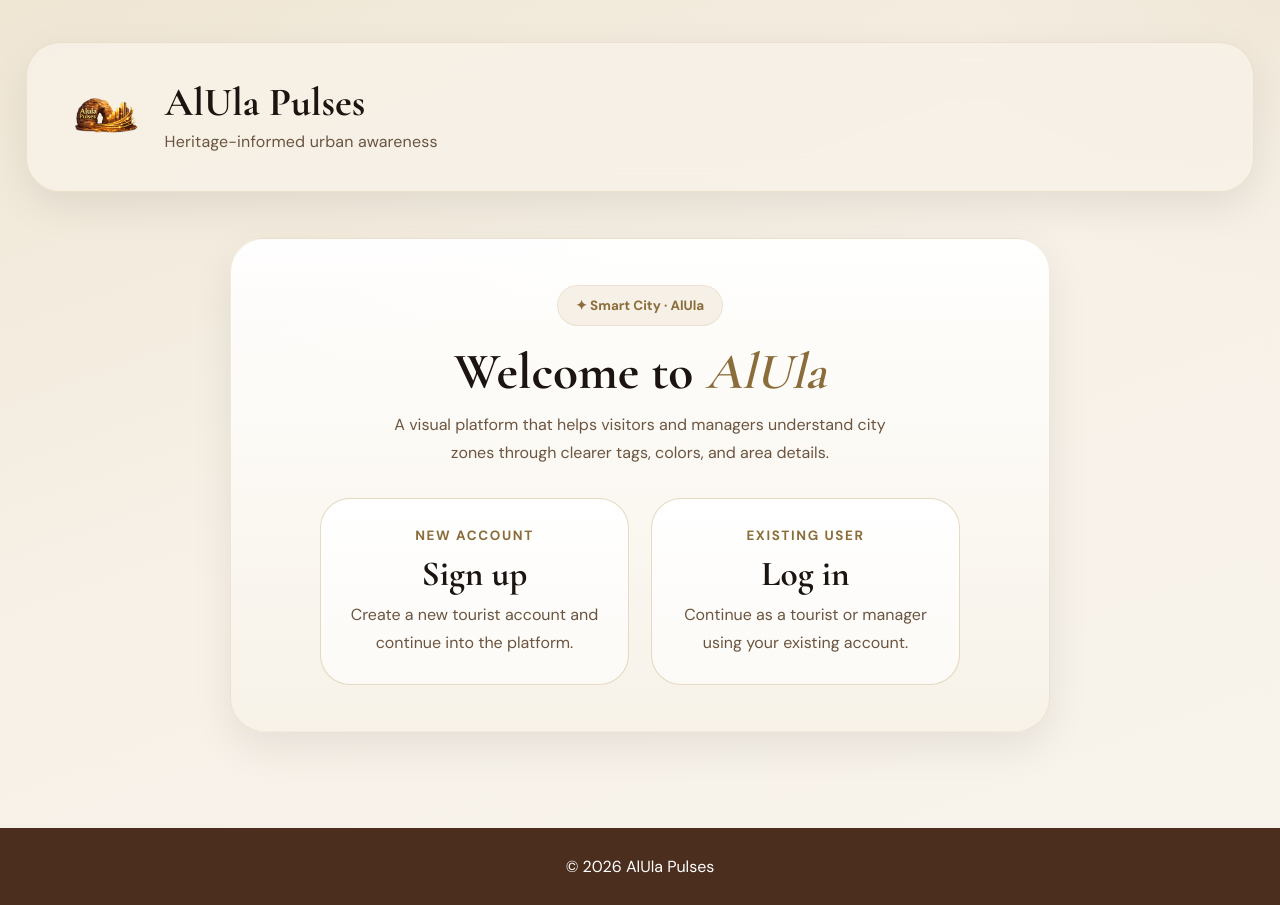
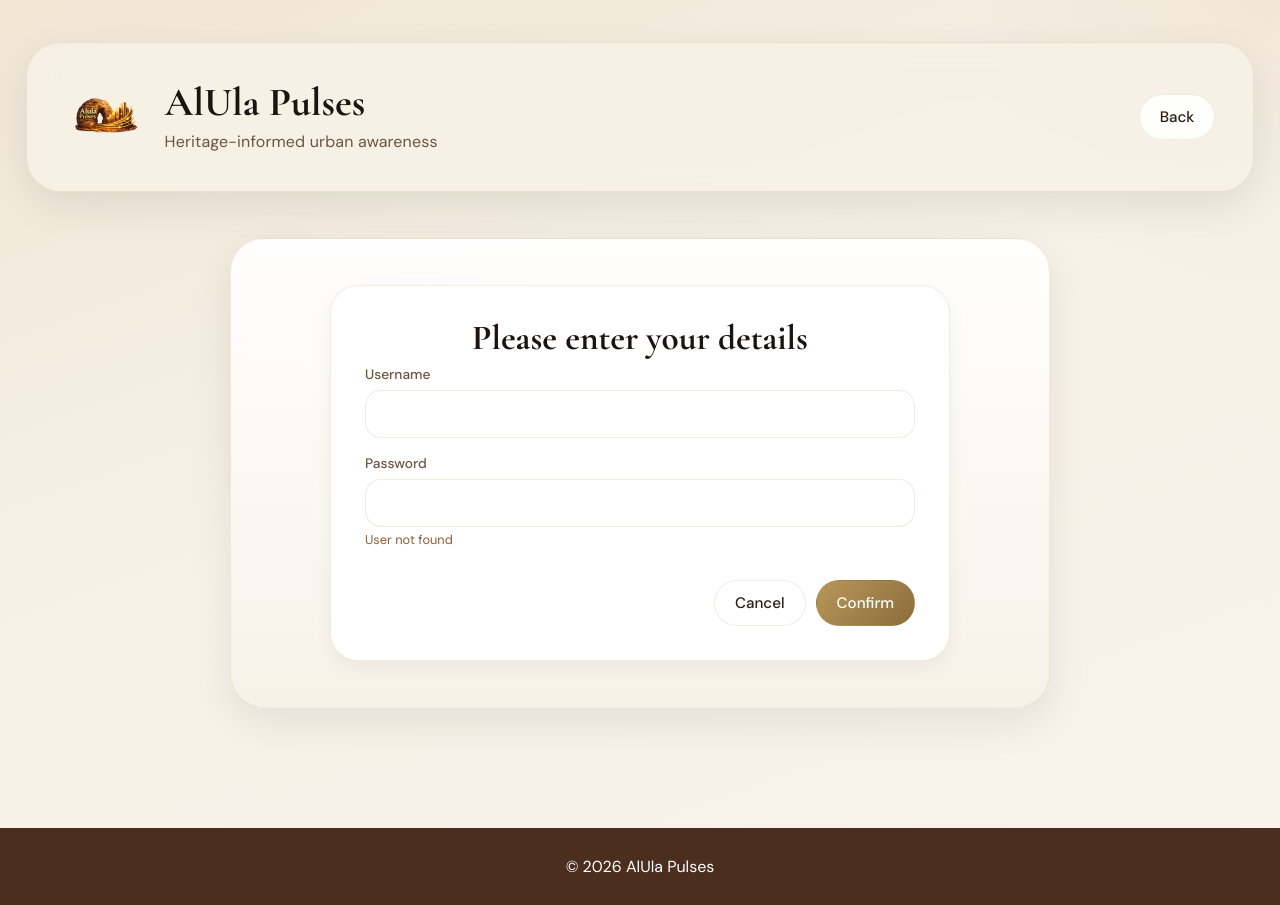
Before and after one commit to raghadmusfer5-maker/AlulaPulsesPhase2, a PHP site: page /index.php?error=user_not_found in a window 1280 px wide. Run offline with PHP 8.4, Linux system fonts and the light colour scheme; the visitor is signed in with stand-in values (Sample User, id 1).

Commit message:
fixes here n there

```diff
--- a/alula1/index.php
+++ b/alula1/index.php
@@ -439,6 +439,7 @@
 }
 
 .error-message {
+    color: #8b5e34;
   transition: 0.2s;
 }
   </style>
@@ -527,6 +528,14 @@
   <div>
     <label>Password</label>
     <input id="loginPassword" name="password" class="input" type="password" required />
+    <?php if(isset($_GET['error'])): ?>
+  <div class="error-message" style="color:#8b5e34; font-size:0.8rem; margin-top:4px;">
+    <?php
+      if($_GET['error'] == 'wrong_password') echo "Wrong password";
+      if($_GET['error'] == 'user_not_found') echo "User not found";
+    ?>
+  </div>
+<?php endif; ?>
   </div>
 
   <div class="form-actions">
@@ -552,7 +561,7 @@
   function createError(input) {
     const div = document.createElement("div");
     div.className = "error-message";
-    div.style.color = "#d4a5a5";
+    div.style.color = "#8b5e34";
     div.style.fontSize = "0.8rem";
     div.style.marginTop = "4px";
     div.style.display = "none";
@@ -563,12 +572,12 @@
   function showError(input, errorDiv, msg) {
     errorDiv.textContent = msg;
     errorDiv.style.display = "block";
-    input.style.borderColor = "#d4a5a5";
+    input.style.borderColor = "#8b5e34";
   }
 
   function hideError(input, errorDiv) {
     errorDiv.style.display = "none";
-    input.style.borderColor = "#e8d5c4";
+    input.style.borderColor = "#8b5e34";
   }
 
   function validateUsername(username) {
@@ -654,14 +663,14 @@ if (passError) {
         showError(username, userErr, "Invalid username"); hasError = true;
       } else hideError(username, userErr);
 
-      if (validatePassword(password.value)) {
-        showError(password, passErr, "Invalid password"); hasError = true;
-      } else hideError(password, passErr);
+      if (password.value.length < 1) {
+  showError(password, passErr, "Enter your password");
+  hasError = true;
+} else {
+  hideError(password, passErr);
+}
 
-      if (!selectedRole) {
-        alert("Choose Tourist or Manager");
-        hasError = true;
-      }
+
 
       if (hasError) {
         e.preventDefault();
@@ -695,6 +704,13 @@ if (passError) {
   }
   showStep('welcomeCard');
 }
+
+// OPEN LOGIN PAGE IF ERROR EXISTS
+const urlParams = new URLSearchParams(window.location.search);
+
+if (urlParams.has('error')) {
+  showStep('loginCard');
+}
   </script>
   <!-- FOOTER -->
 <footer class="main-footer">
```
Also changed, not shown: alula1/processes/login.php (+6 -6 lines).
